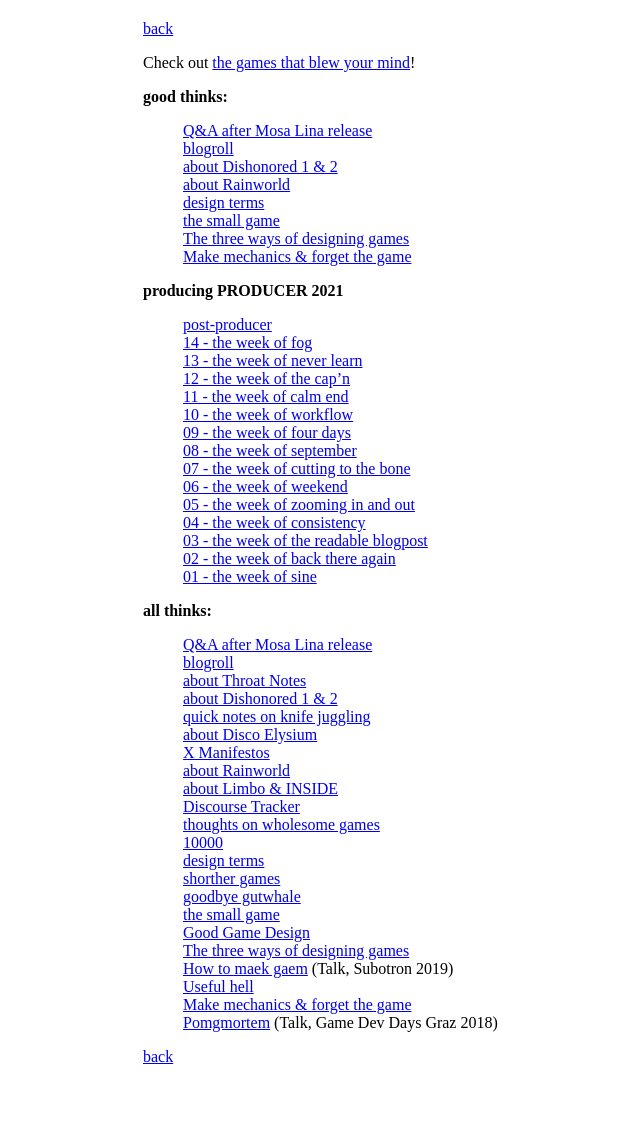
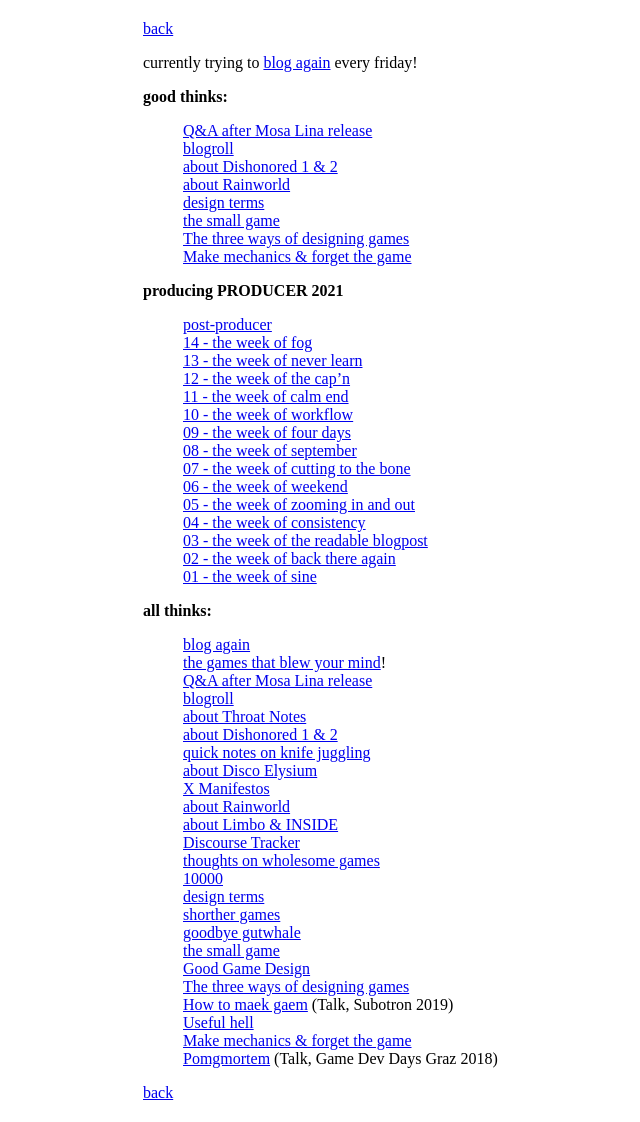
Before and after one commit to stuffedwombat/stuffedwombat.github.io, a Jekyll site: the page built from thinking.md, in a window 1280 px wide. Shown: the whole page, without its empty margins (181-821 px from the left). Built offline with Jekyll 4.4.1, drawn with Linux system fonts in a browser that asks for light colours; our own code applies the rules of GitHub Pages for plain Markdown files; comment, search, counter and statistics services are not loaded; before the commit the page ends 1086 px from its top, so only the background shows below that.

Commit message:
Update thinking.md

```diff
--- a/thinking.md
+++ b/thinking.md
@@ -1,6 +1,6 @@
 [back](index)
 
-Check out [the games that blew your mind](blown_away)!
+currently trying to [blog again](blogagain)  every friday!
 
 **good thinks:**
 - [Q&A after Mosa Lina release](qa)
@@ -30,6 +30,8 @@ Check out [the games that blew your mind](blown_away)!
 - [01 - the week of sine](producering_01)
 
 **all thinks:**
+- [blog again](blogagain)
+- [the games that blew your mind](blown_away)!
 - [Q&A after Mosa Lina release](qa)
 - [blogroll](blogroll)
 - [about Throat Notes](about_throat_notes)
```
